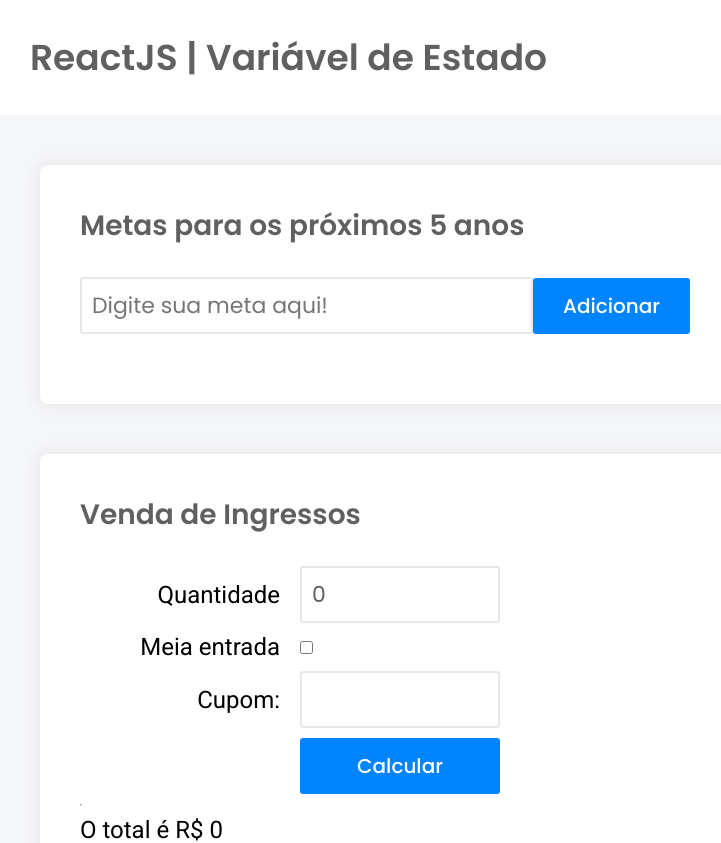
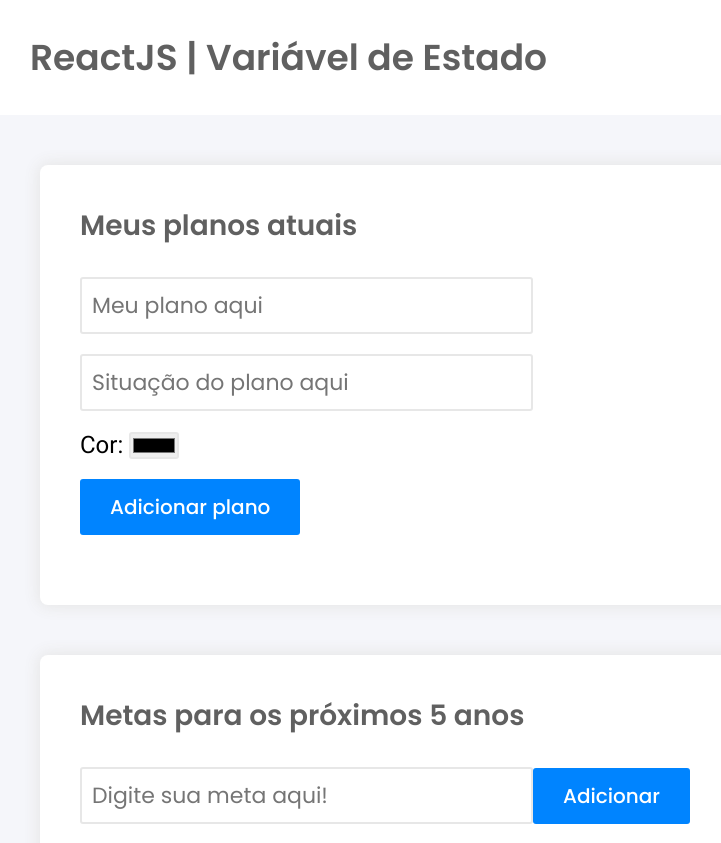
Before and after one commit to SanLeoAgo/curso-reactjs, a React (Create React App) app: page /varestado in a window 1280 px wide. Shown: the top 843 px of the page, without its empty margins (20-741 px from the left). Built offline with nearby package versions, Linux system fonts and the light colour scheme; a web font is replaced by a local one.

Commit message:
18/05/2025 fim de variavel de estado

```diff
--- a/src/index.scss
+++ b/src/index.scss
@@ -6,7 +6,9 @@
   box-sizing: border-box;
   font-family: 'Roboto';
 
-  a,a:visited,a:link{
+  a,
+  a:visited,
+  a:link {
     color: inherit;
   }
 
@@ -26,7 +28,7 @@
     }
   }
 
-  .secao{
+  .secao {
     background-color: #fff;
     padding: 40px;
     box-shadow: 0px 0px 15px 2px #e6e6e6;
@@ -41,7 +43,9 @@
       margin-bottom: 30px;
     }
 
-    input,select,textarea{
+    input,
+    select,
+    textarea {
       padding: 10px;
       border-style: solid;
       border-color: #e7e7e7;
@@ -54,11 +58,17 @@
 
     }
 
-    input[type=checkbox],input[type=radio]{
+    input[type=checkbox],
+    input[type=radio] {
       min-width: auto;
     }
 
-    button{
+    input[type=color] {
+      min-width: auto;
+      padding: 0%;
+    }
+
+    button {
       color: #fff;
       background-color: #0084ff;
 
--- a/src/pages/varEstado/index.jsx
+++ b/src/pages/varEstado/index.jsx
@@ -23,8 +23,15 @@ export default function VarEstado() {
     const [totalIng, setTotalIng] = useState(0);
 
     const [novaMeta, setNovaMeta] = useState('');
+    //vetor de strings
     const [listaMetas, setListaMetas] = useState([]);
     const [editando, setEditando] = useState(-1);
+
+    const [plano, setPlano] = useState('');
+    const [situacao, setSituacao] = useState('');
+    const [cor, setCor] = useState('');
+    //vetor de objetos
+    const [listaPlanos, setListaPlanos] = useState([]);
 
     // let contador = 0;
     function aumentar() {
@@ -60,9 +67,9 @@ export default function VarEstado() {
                 setListaMetas([...listaMetas, novaMeta]);
                 //setNovaMeta está vinculada ao input qnd eu altero a variável eu altero o input e vice e versa
                 setNovaMeta('');
-            }else{
+            } else {
                 //a variável editando é alterada na função alterarMeta
-                listaMetas[editando] =novaMeta;
+                listaMetas[editando] = novaMeta;
                 setListaMetas([...listaMetas]);
                 //limpa a caixa
                 setNovaMeta('');
@@ -90,12 +97,56 @@ export default function VarEstado() {
         setEditando(pos);
     }
 
+    function adicionarPlano() {
+        let novoPlano = {
+            titulo: plano,
+            tempo: situacao,
+            tema: cor
+        }
+        if (plano && situacao && cor !== '') {
+            if(editando===-1){
+            setListaPlanos([...listaPlanos, novoPlano]);
+            setPlano('');
+            setSituacao('');
+            setCor('');
+            }
+        }
+
+    }
+
     return (
 
         <div className='pagina-varestado pagina'>
             <header className='cabecalho'>
                 <h1>ReactJS | Variável de Estado</h1>
             </header>
+
+            <div className='secao planos'>
+                <h1>Meus planos atuais</h1>
+
+                <div className='entrada'>
+                    <input type="text" placeholder='Meu plano aqui' value={plano} onChange={e => setPlano(e.target.value)} />
+                    <input type="text" placeholder='Situação do plano aqui' value={situacao} onChange={e => setSituacao(e.target.value)} />
+                    <span>Cor:&nbsp;
+                        <input type="color" placeholder='Cor de identificação' value={cor} onChange={e => setCor(e.target.value)} /></span>
+                    <button onClick={adicionarPlano}>Adicionar plano</button>
+                </div>
+
+                <div className='lista'>
+                    {listaPlanos.map((item, pos) =>
+                        <div className='plano' key={pos}>
+                            <div className='cor' style={{ backgroundColor: item.tema }}>&nbsp;</div>
+                            <div className='titulo'>
+                                <h1>{item.titulo}</h1>
+                                <h2>{item.tempo}</h2>
+                            </div>
+                        </div>
+                    )}
+
+
+                </div>
+
+            </div>
 
             <div className='secao metas'>
                 <h1>Metas para os próximos 5 anos</h1>
--- a/src/pages/varEstado/index.scss
+++ b/src/pages/varEstado/index.scss
@@ -70,4 +70,52 @@
         list-style-type: none;
        }
     }
+    .planos{
+
+        .entrada{
+        display: flex;
+        flex-direction: column;
+        align-items: start;
+        gap: 20px;
+    }
+    .lista{
+        margin-top: 30px;
+        display: flex;
+        gap: 40px;
+        flex-wrap: wrap;
+
+    }
+    .plano{
+        display: flex;
+        flex-direction: column;
+        align-items: center;
+        gap: 20px;
+        width: 300px;
+        padding: 20px 20px 60px 20px;
+        border-radius: 30px;
+        box-shadow: 0px 5px 10px 2px #d0d0d0;
+
+        .cor{
+            border-radius: 30px;
+            width: 50px;
+            height: 40px;
+            background-color: #3e67a4;
+        }
+
+        h1{
+            font: 500 20px/30px 'Poppins';
+            color: #000;
+            margin: 0px;
+            text-align: center;
+        }
+
+         h2{
+            font: 500 20px/30px 'Poppins';
+            color: #000;
+            text-align: center;
+        }
+    }
+
+    }
+
 }
```
